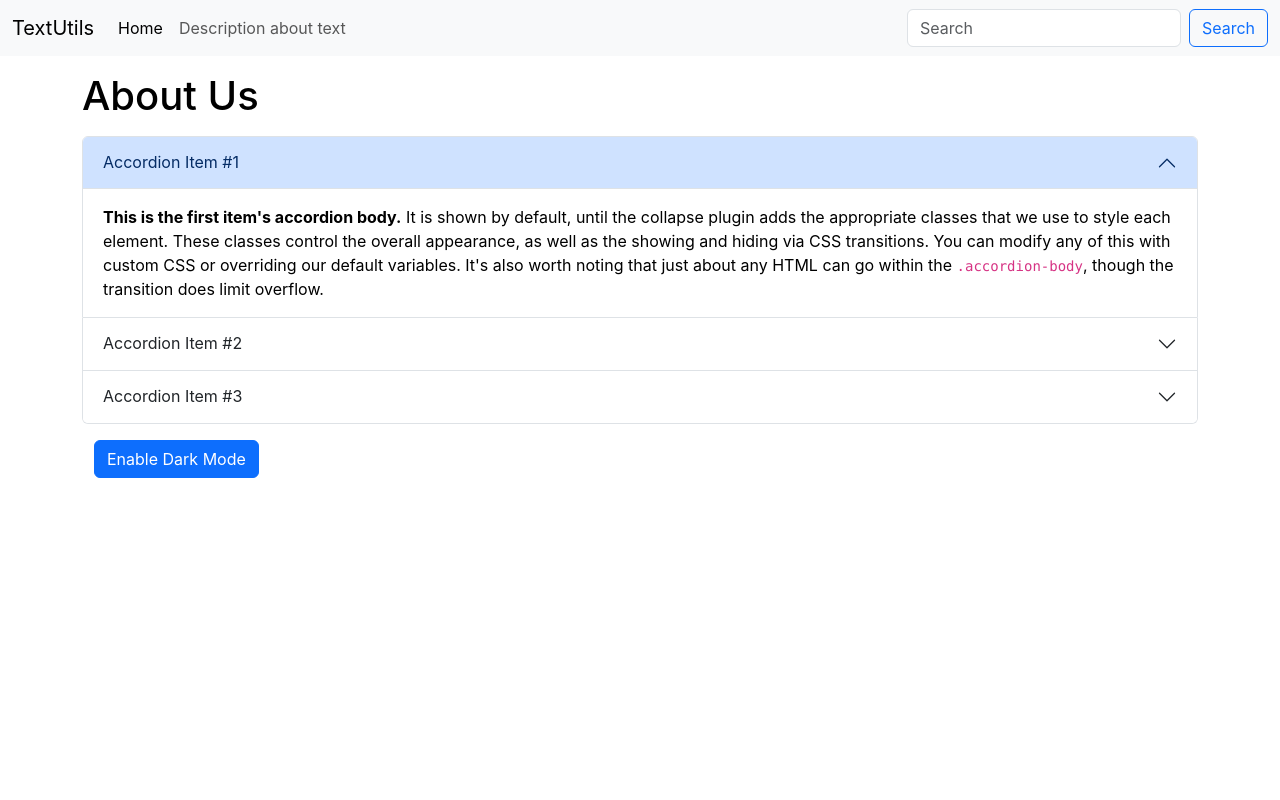
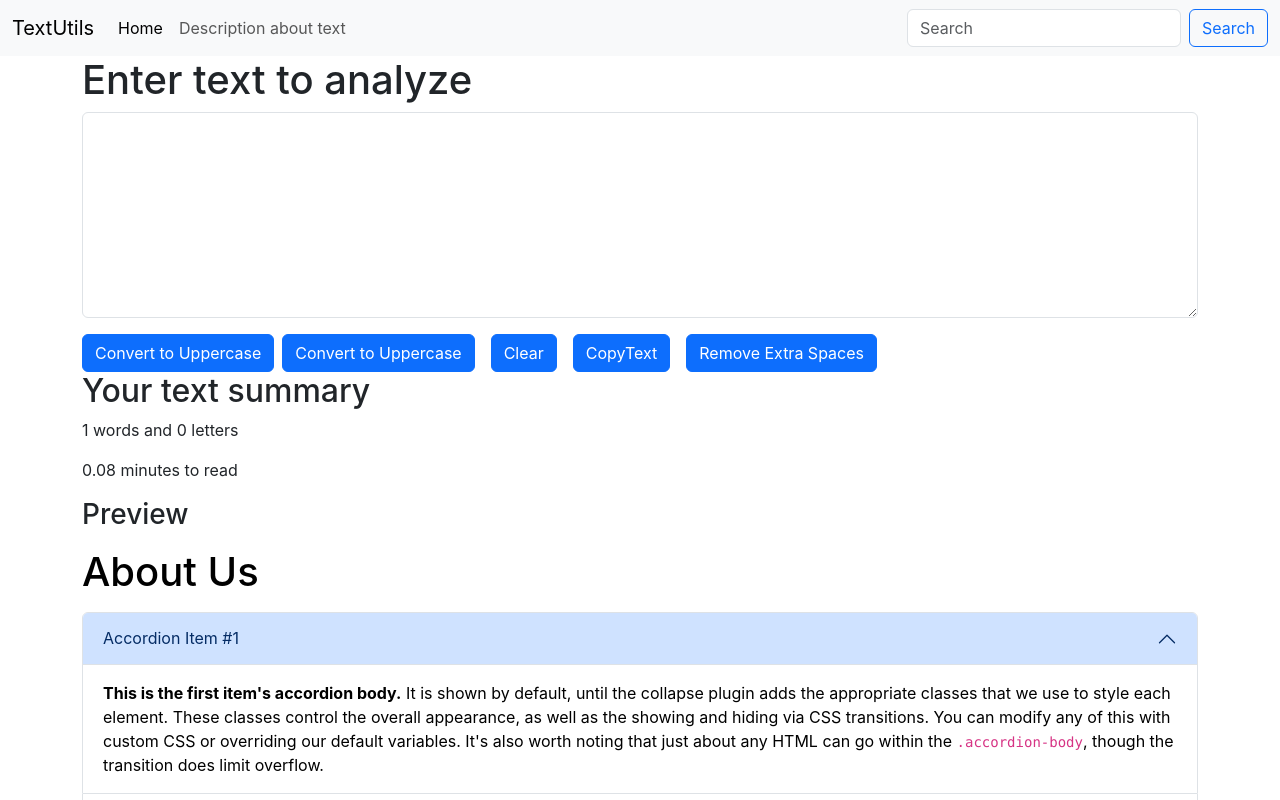
Before and after one commit to reddyshabari/REACTJS, a React (Create React App) app in the folder textutils/: page / in a window 1280 px wide. Shown: the top 800 px of the page. Built offline with nearby package versions, Linux system fonts and the light colour scheme.

Commit message:
extra functions

```diff
--- a/textutils/src/App.js
+++ b/textutils/src/App.js
@@ -2,13 +2,13 @@
 import './App.css';
 import About from './components/About';
 import Navbar from './components/Navbar';
-// import TextForm from './components/TextForm';
+ import TextForm from './components/TextForm';
 
 function App() {
   return (
     <>
         <Navbar title="TextUtils  " aboutText="Description about text"/>
-       {/* <TextForm heading="Enter text to analyze"/> */}
+       <TextForm heading="Enter text to analyze"/>
        <About/>
 
     </>
--- a/textutils/src/components/TextForm.js
+++ b/textutils/src/components/TextForm.js
@@ -23,6 +23,19 @@
         let newText = ' ';
         setText(newText)
     }
+    const handleCopy = ()=>{
+
+        var text=document.getElementById("myBox");
+        text.select();
+        navigator.clipboard.writeText(text.value);
+
+    }
+    const handleExtraSpaces = ()=>{
+
+        let newText=text.split(/[ ]+/);
+        setText(newText.join(" "));
+
+    }
 
     const [text, setText] = useState('');
     // text = "new text"; // Wrong way to change the state
@@ -37,6 +50,9 @@
             <button className="btn btn-primary" onClick={handleUpClick}>Convert to Uppercase</button>
             <button className="btn btn-primary mx-2" onClick={handleLowClick}>Convert to Uppercase</button>
             <button className="btn btn-primary mx-2" onClick={handleClearClick}>Clear</button>
+            <button className="btn btn-primary mx-2" onClick={handleCopy}>CopyText</button>
+            <button className="btn btn-primary mx-2" onClick={handleExtraSpaces}>Remove Extra Spaces</button>
+
         </div>
         <div className="container">
             <h2>Your text summary</h2>
```
